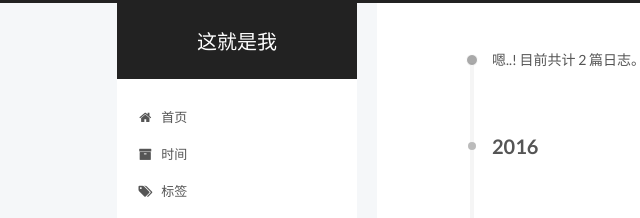
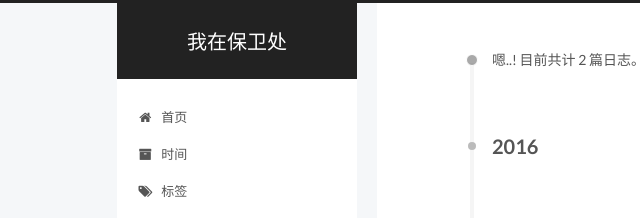
Before and after one commit to vzgh/mysite.github.io, a plain HTML site: page archives/2016/12/index.html in a window 1280 px wide. Shown: the top 218 px of the page, 43-683 px from the left. Drawn offline with Linux system fonts and the light colour scheme.

Commit message:
Site updated: 2016-12-18 19:32:31

```diff
--- a/archives/2016/12/index.html
+++ b/archives/2016/12/index.html
@@ -85,11 +85,11 @@
 
 
 <meta property="og:type" content="website">
-<meta property="og:title" content="这就是我">
+<meta property="og:title" content="我在保卫处">
 <meta property="og:url" content="http://yoursite.com/archives/2016/12/index.html">
-<meta property="og:site_name" content="这就是我">
+<meta property="og:site_name" content="我在保卫处">
 <meta name="twitter:card" content="summary">
-<meta name="twitter:title" content="这就是我">
+<meta name="twitter:title" content="我在保卫处">
 
 
 
@@ -107,7 +107,7 @@
   };
 </script>
 
-  <title> 归档 | 这就是我 </title>
+  <title> 归档 | 我在保卫处 </title>
 </head>
 
 <body itemscope itemtype="http://schema.org/WebPage" lang="zh-Hans">
@@ -138,7 +138,7 @@
   <div class="custom-logo-site-title">
     <a href="/"  class="brand" rel="start">
       <span class="logo-line-before"><i></i></span>
-      <span class="site-title">这就是我</span>
+      <span class="site-title">我在保卫处</span>
       <span class="logo-line-after"><i></i></span>
     </a>
   </div>
```
Also changed, not shown: 2016/12/08/你好世界/index.html (+3 -3 lines), 2016/12/13/微博/index.html (+3 -3 lines), archives/2016/index.html (+5 -5 lines), archives/index.html (+5 -5 lines), index.html (+5 -5 lines), tags/index.html (+3 -3 lines), tags/微博/index.html (+5 -5 lines).
